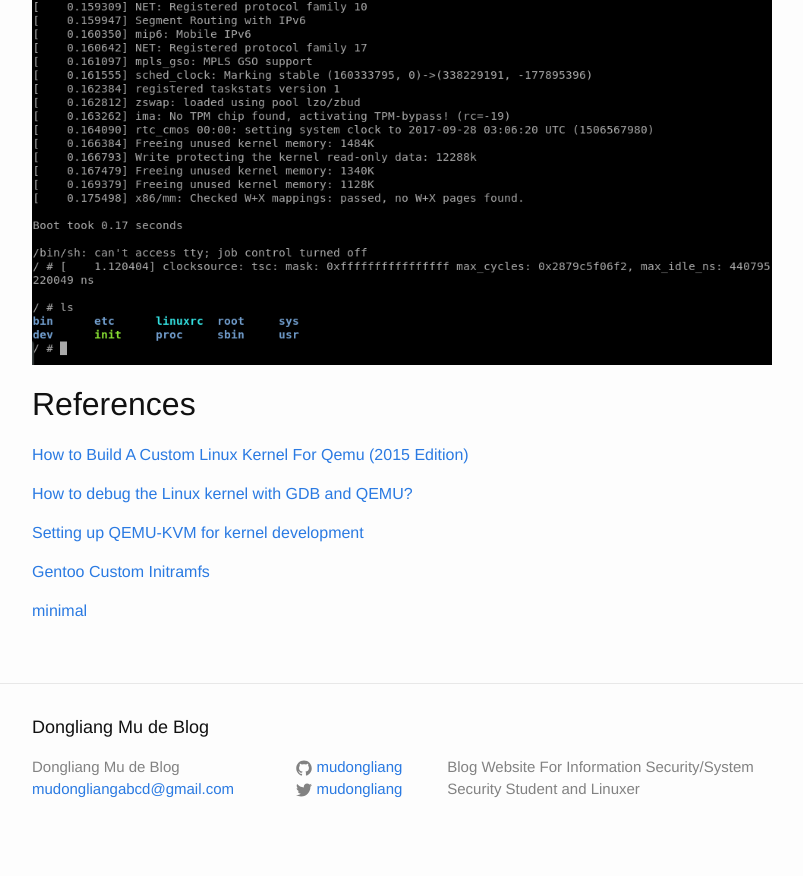
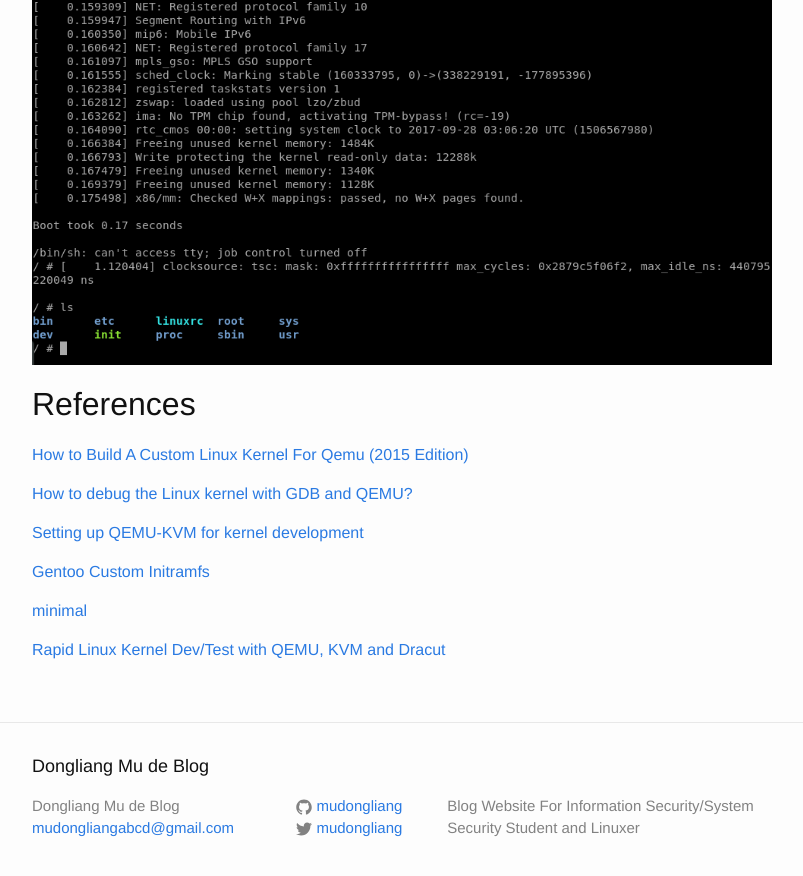
Before and after one commit to mudongliang/mudongliang.github.io, a Jekyll site: the page built from _posts/2017-09-12-how-to-build-a-custom-linux-kernel-for-qemu.md, in a window 1280 px wide and 900 px high, scrolled down 3355 px. Shown: the top 876 px of the window, without its empty margins (238-1041 px from the left). Built offline with Jekyll 4.4.1, drawn with Linux system fonts in a browser that asks for light colours.

Commit message:
add one new reference

```diff
--- a/_posts/2017-09-12-how-to-build-a-custom-linux-kernel-for-qemu.md
+++ b/_posts/2017-09-12-how-to-build-a-custom-linux-kernel-for-qemu.md
@@ -155,3 +155,5 @@ $ qemu-system-x86_64 \
 [Gentoo Custom Initramfs](https://wiki.gentoo.org/wiki/Custom_Initramfs)
 
 [minimal](https://github.com/ivandavidov/minimal)
+
+[Rapid Linux Kernel Dev/Test with QEMU, KVM and Dracut](http://blog.elastocloud.org/2015/06/rapid-linux-kernel-devtest-with-qemu.html)
```
